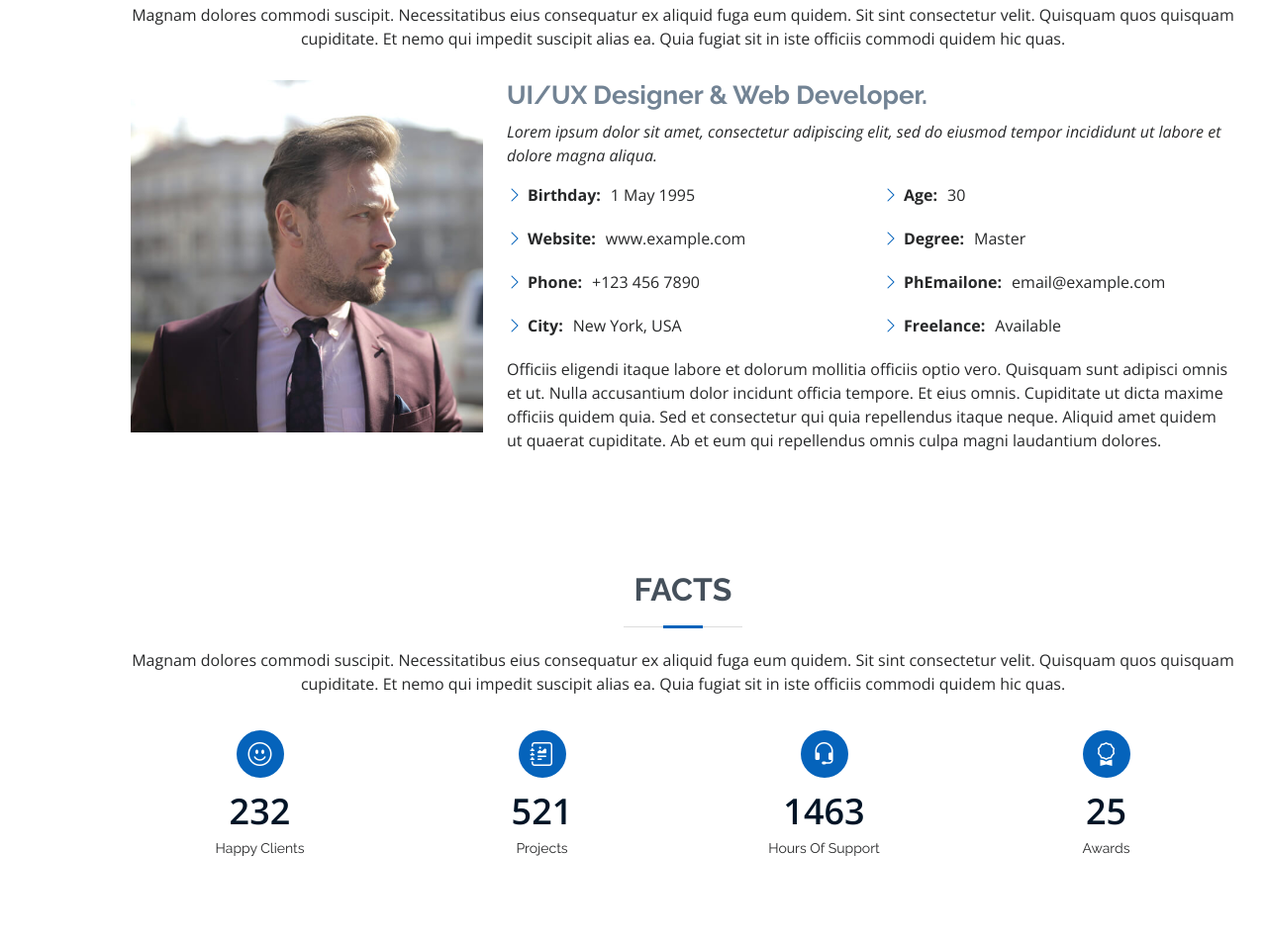
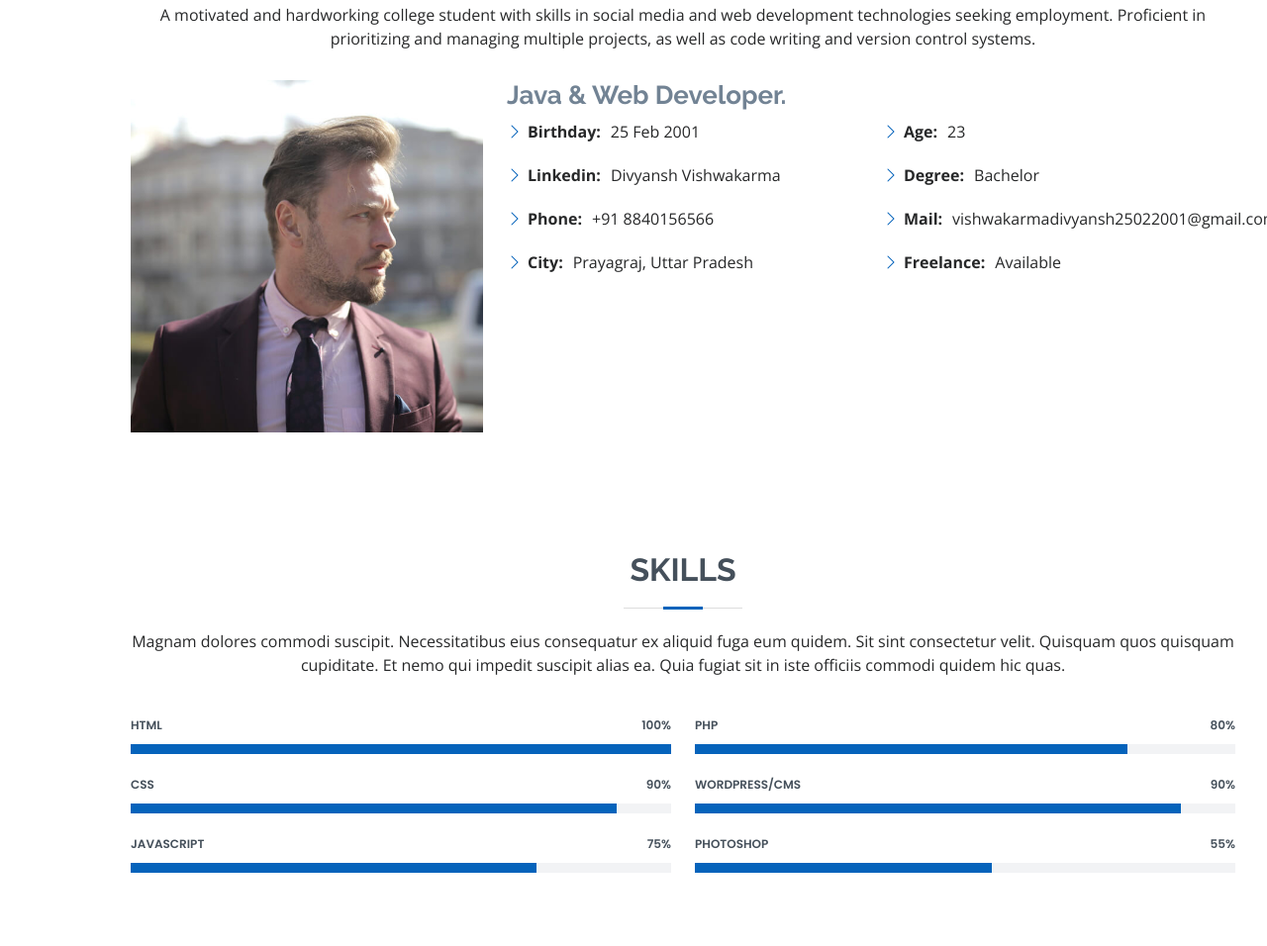
Before and after one commit to divyanshv2001/portfolio, a plain HTML site: page index.html in a window 1280 px wide. Shown: the part 935-1891 px from the top of the page at 99% size. Drawn offline with nearby package versions, Linux system fonts and the light colour scheme.

Commit message:
intial changes

```diff
--- a/assets/css/style.css
+++ b/assets/css/style.css
@@ -274,7 +274,7 @@ h6 {
 #hero {
   width: 100%;
   height: 100vh;
-  background: url("../img/hero-bg.jpg") top right no-repeat;
+  background: url("/assets/img/Divyansh\ Vishwakarma.png")no-repeat;
   background-size: cover;
   position: relative;
 }
@@ -287,7 +287,7 @@ h6 {
 
 #hero:before {
   content: "";
-  background: rgba(255, 255, 255, 0.8);
+  background: rgba(255, 255, 255, 0.35);
   position: absolute;
   bottom: 0;
   top: 0;
--- a/index.html
+++ b/index.html
@@ -5,7 +5,7 @@
   <meta charset="utf-8">
   <meta content="width=device-width, initial-scale=1.0" name="viewport">
 
-  <title>MyResume Bootstrap Template - Index</title>
+  <title>Divyansh Vishwakarma</title>
   <meta content="" name="description">
   <meta content="" name="keywords">
 
@@ -60,8 +60,8 @@
   <!-- ======= Hero Section ======= -->
   <section id="hero" class="d-flex flex-column justify-content-center">
     <div class="container" data-aos="zoom-in" data-aos-delay="100">
-      <h1>Brandon Johnson</h1>
-      <p>I'm <span class="typed" data-typed-items="Designer, Developer, Freelancer, Photographer"></span></p>
+      <h1>Divyansh Vishwakarma</h1>
+      <p>I'm <span class="typed" data-typed-items="Developer, Freelancer, Guitarist"></span></p>
       <div class="social-links">
         <a href="#" class="twitter"><i class="bx bxl-twitter"></i></a>
         <a href="#" class="facebook"><i class="bx bxl-facebook"></i></a>
@@ -80,7 +80,7 @@
 
         <div class="section-title">
           <h2>About</h2>
-          <p>Magnam dolores commodi suscipit. Necessitatibus eius consequatur ex aliquid fuga eum quidem. Sit sint consectetur velit. Quisquam quos quisquam cupiditate. Et nemo qui impedit suscipit alias ea. Quia fugiat sit in iste officiis commodi quidem hic quas.</p>
+          <p>A motivated and hardworking college student with skills in social media and web development technologies seeking employment. Proficient in prioritizing and managing multiple projects, as well as code writing and version control systems.</p>
         </div>
 
         <div class="row">
@@ -88,86 +88,39 @@
             <img src="assets/img/profile-img.jpg" class="img-fluid" alt="">
           </div>
           <div class="col-lg-8 pt-4 pt-lg-0 content">
-            <h3>UI/UX Designer &amp; Web Developer.</h3>
-            <p class="fst-italic">
+            <h3>Java &amp; Web Developer.</h3>
+            <!-- <p class="fst-italic">
               Lorem ipsum dolor sit amet, consectetur adipiscing elit, sed do eiusmod tempor incididunt ut labore et dolore
               magna aliqua.
-            </p>
+            </p> -->
             <div class="row">
               <div class="col-lg-6">
                 <ul>
-                  <li><i class="bi bi-chevron-right"></i> <strong>Birthday:</strong> <span>1 May 1995</span></li>
-                  <li><i class="bi bi-chevron-right"></i> <strong>Website:</strong> <span>www.example.com</span></li>
-                  <li><i class="bi bi-chevron-right"></i> <strong>Phone:</strong> <span>+123 456 7890</span></li>
-                  <li><i class="bi bi-chevron-right"></i> <strong>City:</strong> <span>New York, USA</span></li>
+                  <li><i class="bi bi-chevron-right"></i> <strong>Birthday:</strong> <span>25 Feb 2001</span></li>
+                  <li><i class="bi bi-chevron-right"></i> <strong>Linkedin:</strong> <span>Divyansh Vishwakarma</span></li>
+                  <li><i class="bi bi-chevron-right"></i> <strong>Phone:</strong> <span>+91 8840156566</span></li>
+                  <li><i class="bi bi-chevron-right"></i> <strong>City:</strong> <span>Prayagraj, Uttar Pradesh</span></li>
                 </ul>
               </div>
               <div class="col-lg-6">
                 <ul>
-                  <li><i class="bi bi-chevron-right"></i> <strong>Age:</strong> <span>30</span></li>
-                  <li><i class="bi bi-chevron-right"></i> <strong>Degree:</strong> <span>Master</span></li>
-                  <li><i class="bi bi-chevron-right"></i> <strong>PhEmailone:</strong> <span>email@example.com</span></li>
+                  <li><i class="bi bi-chevron-right"></i> <strong>Age:</strong> <span>23</span></li>
+                  <li><i class="bi bi-chevron-right"></i> <strong>Degree:</strong> <span>Bachelor</span></li>
+                  <li><i class="bi bi-chevron-right"></i> <strong>Mail:</strong> <span>vishwakarmadivyansh25022001@gmail.com</span></li>
                   <li><i class="bi bi-chevron-right"></i> <strong>Freelance:</strong> <span>Available</span></li>
                 </ul>
               </div>
             </div>
-            <p>
+            <!-- <p>
               Officiis eligendi itaque labore et dolorum mollitia officiis optio vero. Quisquam sunt adipisci omnis et ut. Nulla accusantium dolor incidunt officia tempore. Et eius omnis.
               Cupiditate ut dicta maxime officiis quidem quia. Sed et consectetur qui quia repellendus itaque neque. Aliquid amet quidem ut quaerat cupiditate. Ab et eum qui repellendus omnis culpa magni laudantium dolores.
-            </p>
+            </p> -->
           </div>
         </div>
 
       </div>
     </section><!-- End About Section -->
 
-    <!-- ======= Facts Section ======= -->
-    <section id="facts" class="facts">
-      <div class="container" data-aos="fade-up">
-
-        <div class="section-title">
-          <h2>Facts</h2>
-          <p>Magnam dolores commodi suscipit. Necessitatibus eius consequatur ex aliquid fuga eum quidem. Sit sint consectetur velit. Quisquam quos quisquam cupiditate. Et nemo qui impedit suscipit alias ea. Quia fugiat sit in iste officiis commodi quidem hic quas.</p>
-        </div>
-
-        <div class="row">
-
-          <div class="col-lg-3 col-md-6">
-            <div class="count-box">
-              <i class="bi bi-emoji-smile"></i>
-              <span data-purecounter-start="0" data-purecounter-end="232" data-purecounter-duration="1" class="purecounter"></span>
-              <p>Happy Clients</p>
-            </div>
-          </div>
-
-          <div class="col-lg-3 col-md-6 mt-5 mt-md-0">
-            <div class="count-box">
-              <i class="bi bi-journal-richtext"></i>
-              <span data-purecounter-start="0" data-purecounter-end="521" data-purecounter-duration="1" class="purecounter"></span>
-              <p>Projects</p>
-            </div>
-          </div>
-
-          <div class="col-lg-3 col-md-6 mt-5 mt-lg-0">
-            <div class="count-box">
-              <i class="bi bi-headset"></i>
-              <span data-purecounter-start="0" data-purecounter-end="1463" data-purecounter-duration="1" class="purecounter"></span>
-              <p>Hours Of Support</p>
-            </div>
-          </div>
-
-          <div class="col-lg-3 col-md-6 mt-5 mt-lg-0">
-            <div class="count-box">
-              <i class="bi bi-award"></i>
-              <span data-purecounter-start="0" data-purecounter-end="25" data-purecounter-duration="1" class="purecounter"></span>
-              <p>Awards</p>
-            </div>
-          </div>
-
-        </div>
-
-      </div>
-    </section><!-- End Facts Section -->
 
     <!-- ======= Skills Section ======= -->
     <section id="skills" class="skills section-bg">
```
Also changed, not shown: assets/img/Divyansh Vishwakarma.png (added).
